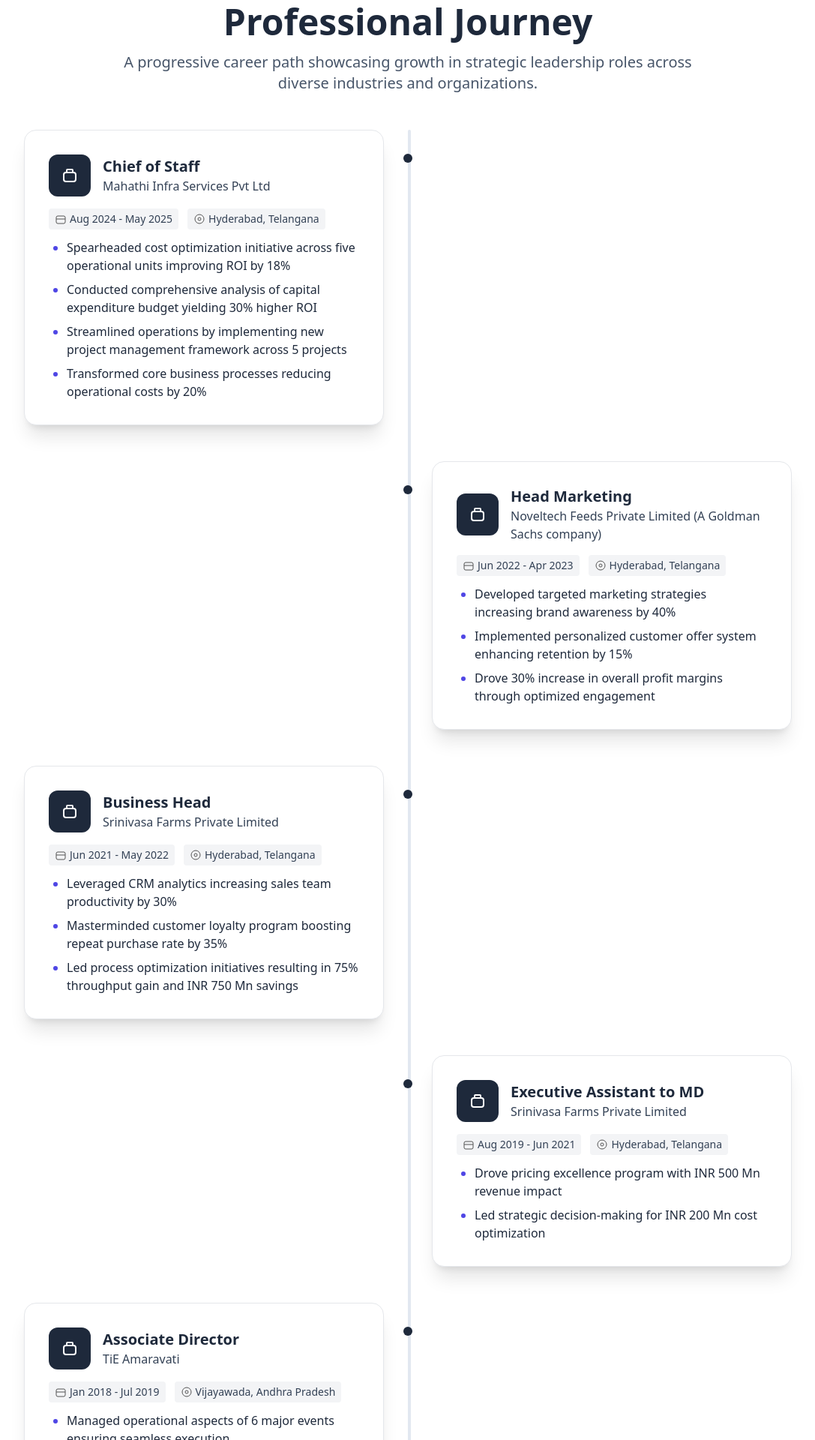
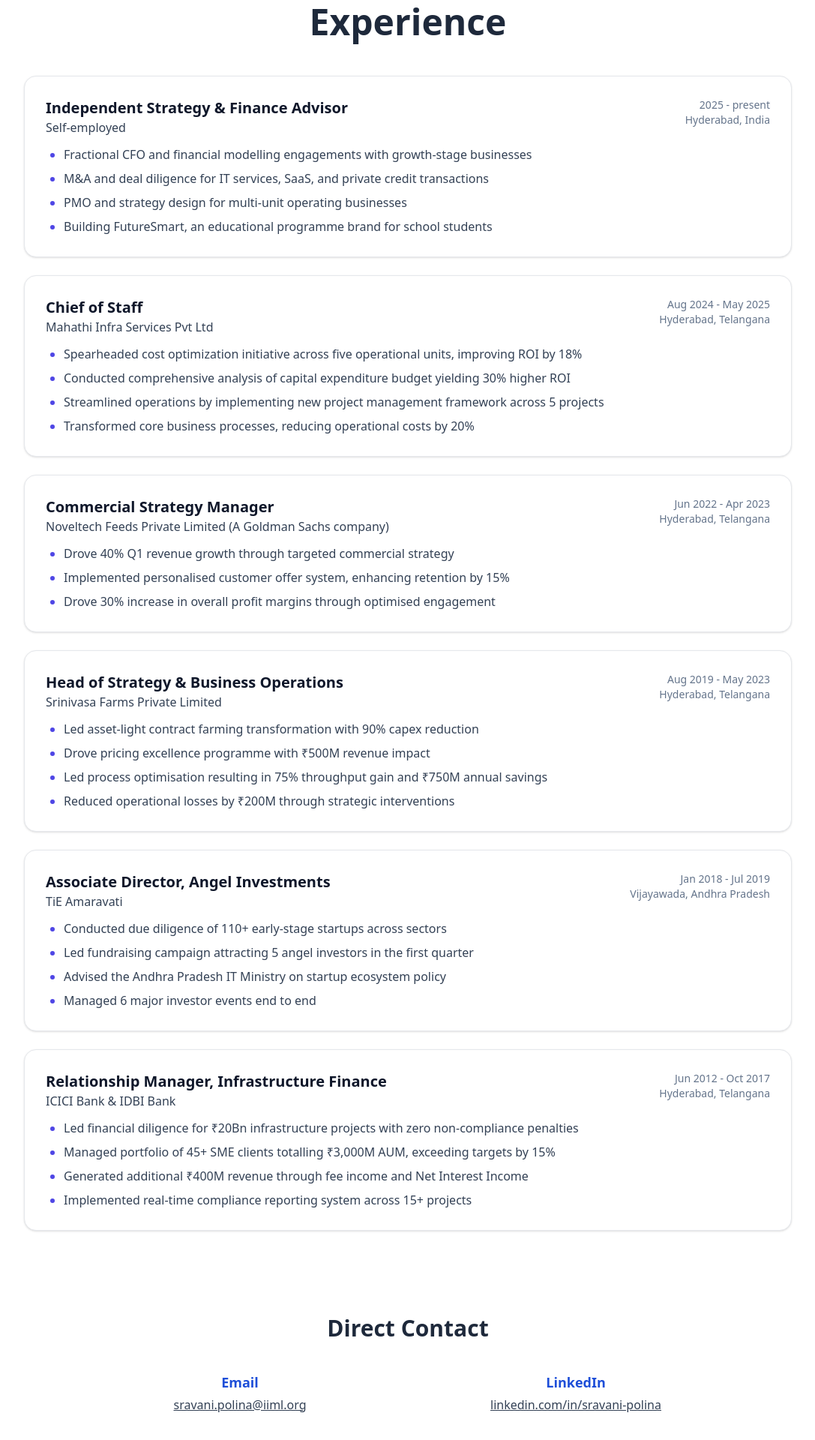
Before and after one commit to SravaniPolina/sravani-portfolio-frontend, a React (Create React App) app: page / in a window 1280 px wide. Shown: the part 6460-8380 px from the top of the page at 75% size, without its empty margins (96-1183 px from the left). Built offline with nearby package versions, Linux system fonts and the light colour scheme.

Commit message:
Update Experience with corrected titles and independent role.js

```diff
--- a/src/components/ProfessionalJourney.js
+++ b/src/components/ProfessionalJourney.js
@@ -1,72 +1,75 @@
 import React from "react";
 
 const experiences = [
+  {
+    title: "Independent Strategy & Finance Advisor",
+    company: "Self-employed",
+    date: "2025 - present",
+    location: "Hyderabad, India",
+    items: [
+      "Fractional CFO and financial modelling engagements with growth-stage businesses",
+      "M&A and deal diligence for IT services, SaaS, and private credit transactions",
+      "PMO and strategy design for multi-unit operating businesses",
+      "Building FutureSmart, an educational programme brand for school students"
+    ]
+  },
   {
     title: "Chief of Staff",
     company: "Mahathi Infra Services Pvt Ltd",
     date: "Aug 2024 - May 2025",
     location: "Hyderabad, Telangana",
     items: [
-      "Spearheaded cost optimization initiative across five operational units improving ROI by 18%",
+      "Spearheaded cost optimization initiative across five operational units, improving ROI by 18%",
       "Conducted comprehensive analysis of capital expenditure budget yielding 30% higher ROI",
       "Streamlined operations by implementing new project management framework across 5 projects",
-      "Transformed core business processes reducing operational costs by 20%"
+      "Transformed core business processes, reducing operational costs by 20%"
     ]
   },
   {
-    title: "Head Marketing",
+    title: "Commercial Strategy Manager",
     company: "Noveltech Feeds Private Limited (A Goldman Sachs company)",
     date: "Jun 2022 - Apr 2023",
     location: "Hyderabad, Telangana",
     items: [
-      "Developed targeted marketing strategies increasing brand awareness by 40%",
-      "Implemented personalized customer offer system enhancing retention by 15%",
-      "Drove 30% increase in overall profit margins through optimized engagement"
+      "Drove 40% Q1 revenue growth through targeted commercial strategy",
+      "Implemented personalised customer offer system, enhancing retention by 15%",
+      "Drove 30% increase in overall profit margins through optimised engagement"
     ]
   },
   {
-    title: "Business Head",
+    title: "Head of Strategy & Business Operations",
     company: "Srinivasa Farms Private Limited",
-    date: "Jun 2021 - May 2022",
+    date: "Aug 2019 - May 2023",
     location: "Hyderabad, Telangana",
     items: [
-      "Leveraged CRM analytics increasing sales team productivity by 30%",
-      "Masterminded customer loyalty program boosting repeat purchase rate by 35%",
-      "Led process optimization initiatives resulting in 75% throughput gain and INR 750 Mn savings"
+      "Led asset-light contract farming transformation with 90% capex reduction",
+      "Drove pricing excellence programme with ₹500M revenue impact",
+      "Led process optimisation resulting in 75% throughput gain and ₹750M annual savings",
+      "Reduced operational losses by ₹200M through strategic interventions"
     ]
   },
   {
-    title: "Executive Assistant to MD",
-    company: "Srinivasa Farms Private Limited",
-    date: "Aug 2019 - Jun 2021",
-    location: "Hyderabad, Telangana",
-    items: [
-      "Drove pricing excellence program with INR 500 Mn revenue impact",
-      "Led strategic decision-making for INR 200 Mn cost optimization",
-    ]
-  },
-  {
-    title: "Associate Director",
+    title: "Associate Director, Angel Investments",
     company: "TiE Amaravati",
     date: "Jan 2018 - Jul 2019",
     location: "Vijayawada, Andhra Pradesh",
     items: [
-      "Managed operational aspects of 6 major events ensuring seamless execution",
-      "Conducted due diligence of 110+ early-stage startups increasing investment efficiency by 15%",
-      "Led fundraising campaign attracting 5 angel investors within first quarter"
+      "Conducted due diligence of 110+ early-stage startups across sectors",
+      "Led fundraising campaign attracting 5 angel investors in the first quarter",
+      "Advised the Andhra Pradesh IT Ministry on startup ecosystem policy",
+      "Managed 6 major investor events end to end"
     ]
   },
   {
-    title: "Senior Banking Professional",
-    company: "BFSI Sector Leadership (ICICI Bank & IDBI Bank)",
+    title: "Relationship Manager, Infrastructure Finance",
+    company: "ICICI Bank & IDBI Bank",
     date: "Jun 2012 - Oct 2017",
     location: "Hyderabad, Telangana",
     items: [
-      "Led financial diligence for INR 20 Bn infrastructure projects with zero non-compliance penalties",
-      "Managed portfolio of 45+ SME clients totaling INR 3,000 Mn AUM, exceeding targets by 15%",
-      "Generated additional INR 400 Mn revenue through fee income and Net Interest Income",
-      "Developed comprehensive PSL strategy resulting in INR 200 Mn portfolio expansion",
-      "Implemented real-time reporting system ensuring adherence across 15+ projects"
+      "Led financial diligence for ₹20Bn infrastructure projects with zero non-compliance penalties",
+      "Managed portfolio of 45+ SME clients totalling ₹3,000M AUM, exceeding targets by 15%",
+      "Generated additional ₹400M revenue through fee income and Net Interest Income",
+      "Implemented real-time compliance reporting system across 15+ projects"
     ]
   }
 ];
@@ -74,51 +77,26 @@ const experiences = [
 export default function ProfessionalJourney() {
   return (
     <section id="journey" className="py-16 px-4 sm:px-8 bg-white">
-      <div className="max-w-3xl mx-auto text-center mb-12">
-        <h2 className="text-5xl font-bold mb-4">Professional Journey</h2>
-        <p className="text-xl text-slate-600">
-          A progressive career path showcasing growth in strategic leadership roles across diverse industries and organizations.
-        </p>
-      </div>
-      <div className="relative max-w-5xl mx-auto">
-        {/* Vertical timeline line */}
-        <div className="hidden md:block absolute left-1/2 top-0 h-full w-1 bg-slate-200 rounded"></div>
-        <div className="flex flex-col gap-12">
+      <div className="max-w-5xl mx-auto">
+        <h2 className="text-4xl md:text-5xl font-bold text-center mb-12">Experience</h2>
+        <div className="space-y-6">
           {experiences.map((exp, idx) => (
-            <div key={idx} className={`relative flex md:flex-row ${idx % 2 === 0 ? '' : 'md:flex-row-reverse'}`}>
-              {/* Timeline dot */}
-              <div className="hidden md:block absolute top-8 left-1/2 -translate-x-1/2 bg-slate-800 rounded-full h-3 w-3 z-20"></div>
-              <div className={`w-full md:w-1/2 flex ${idx % 2 === 0 ? 'justify-end pr-8' : 'justify-start pl-8'} z-10`}>
-                <div className="bg-white border rounded-2xl shadow-xl p-8 w-full max-w-xl">
-                  <div className="flex items-center mb-4">
-                    <span className="bg-slate-800 text-white rounded-xl p-3 mr-4">
-                      {/* Briefcase icon */}
-                      <svg width="32" height="32" fill="none" stroke="#fff" strokeWidth="2"><rect x="8" y="12" width="16" height="12" rx="3" /><rect x="12" y="8" width="8" height="4" rx="1" /></svg>
-                    </span>
-                    <div>
-                      <div className="text-xl font-bold">{exp.title}</div>
-                      <div className="text-slate-700">{exp.company}</div>
-                    </div>
-                  </div>
-                  <div className="flex gap-3 mb-3 text-sm">
-                    <span className="inline-flex items-center bg-gray-100 px-2 py-1 rounded text-slate-700">
-                      <svg width="16" height="16" fill="none" stroke="#555" className="mr-1"><rect x="2" y="4" width="12" height="10" rx="2" /><path d="M2 8h12" /></svg>
-                      {exp.date}
-                    </span>
-                    <span className="inline-flex items-center bg-gray-100 px-2 py-1 rounded text-slate-700">
-                      <svg width="16" height="16" fill="none" stroke="#555" className="mr-1"><circle cx="8" cy="8" r="6" /><circle cx="8" cy="8" r="2" /></svg>
-                      {exp.location}
-                    </span>
-                  </div>
-                  <ul className="text-slate-800 ml-2 space-y-2">
-                    {exp.items.map((item, i) => (
-                      <li key={i} className="list-disc marker:text-indigo-600 ml-4">{item}</li>
-                    ))}
-                  </ul>
+            <div key={idx} className="bg-white border rounded-2xl shadow p-7">
+              <div className="flex flex-col sm:flex-row sm:items-start sm:justify-between mb-3 gap-2">
+                <div>
+                  <h3 className="text-xl font-bold text-slate-900">{exp.title}</h3>
+                  <div className="text-base text-slate-700">{exp.company}</div>
+                </div>
+                <div className="text-sm text-slate-500 sm:text-right whitespace-nowrap">
+                  <div>{exp.date}</div>
+                  <div>{exp.location}</div>
                 </div>
               </div>
-              {/* Spacer on opposite side for responsive balance */}
-              <div className="hidden md:block w-1/2"></div>
+              <ul className="text-slate-700 ml-2 space-y-2 mt-3">
+                {exp.items.map((item, i) => (
+                  <li key={i} className="list-disc marker:text-indigo-600 ml-4">{item}</li>
+                ))}
+              </ul>
             </div>
           ))}
         </div>
```
